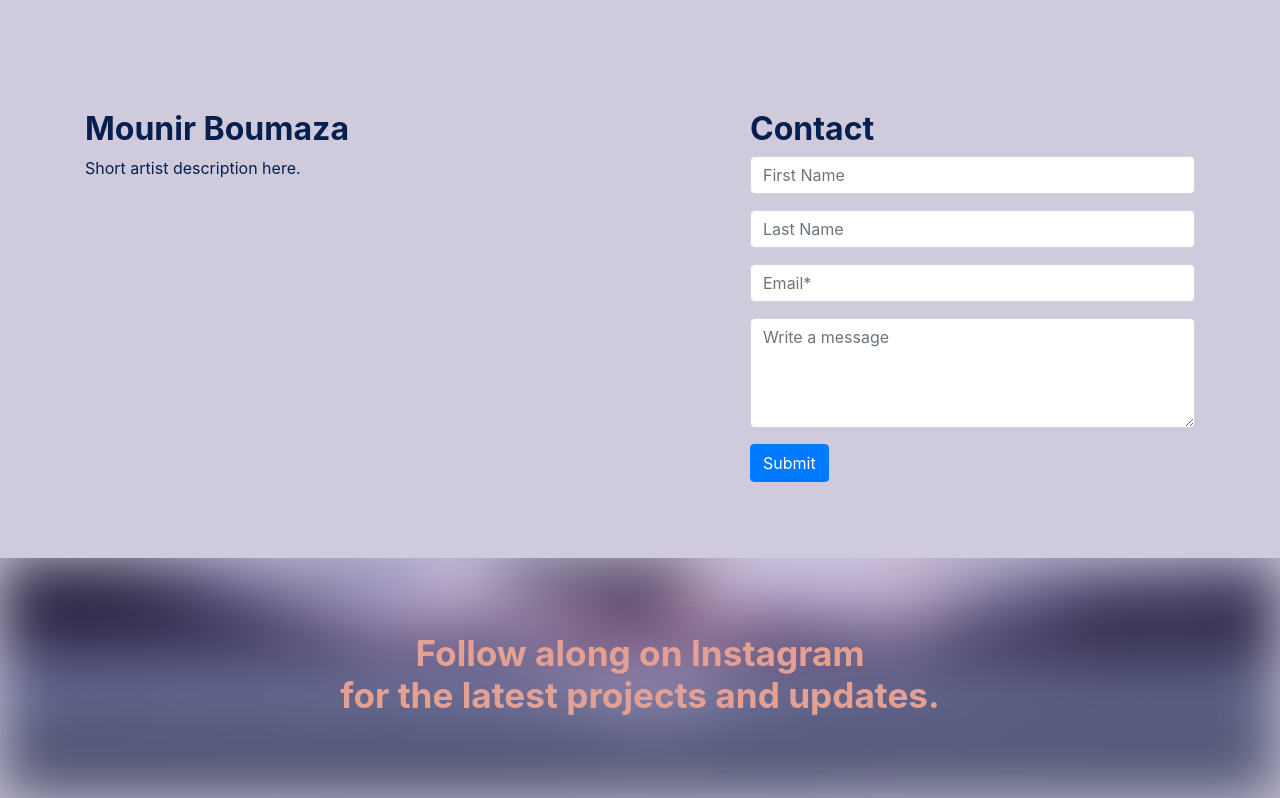
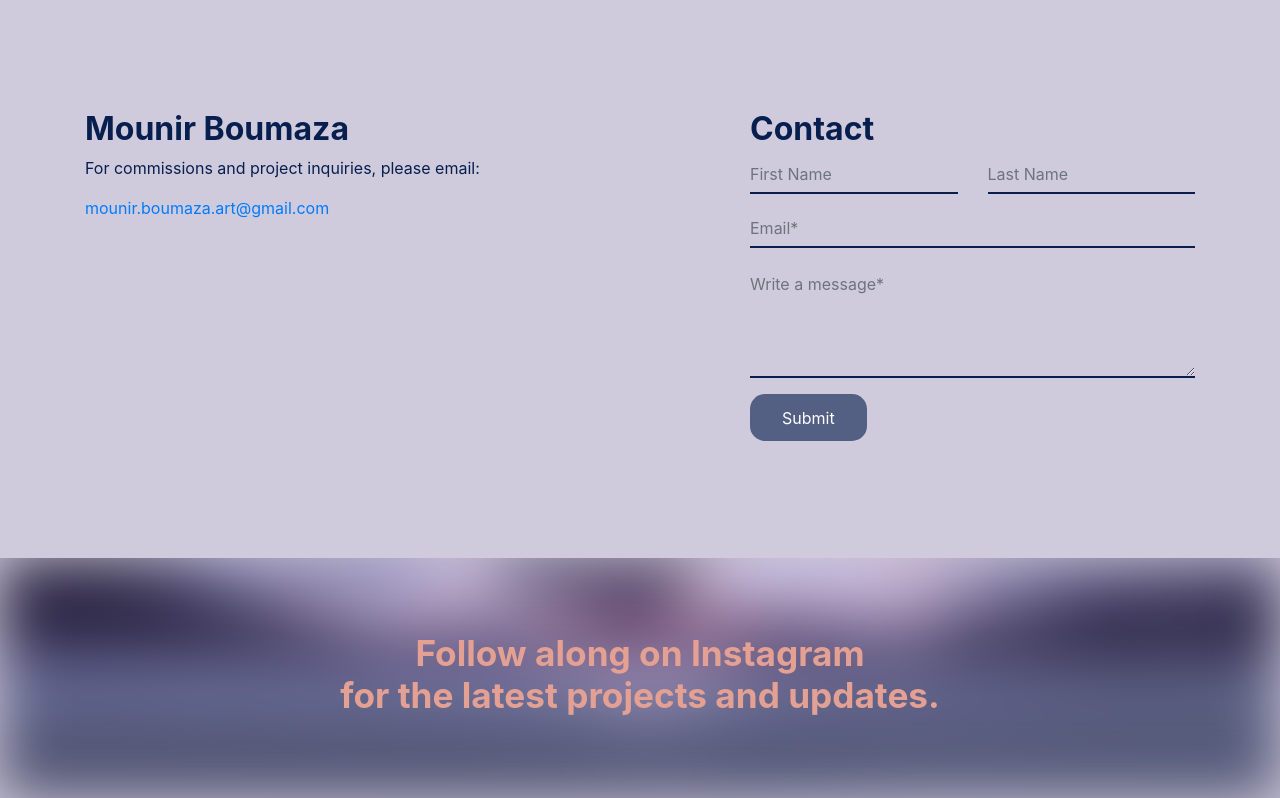
Before and after one commit to Mounir-Bmz/mounir-bmz-art, a plain HTML site: page index.html in a window 1280 px wide. Shown: the part 802-1600 px from the top of the page. Drawn offline with nearby package versions, Linux system fonts and the light colour scheme.

Commit message:
Contact maj

```diff
--- a/index.html
+++ b/index.html
@@ -13,8 +13,8 @@
 </head>
 
 <body>
-  <nav class="navbar navbar-expand-lg fixed-top bg-transparent">
-    <a class="navbar-brand" href="#">
+  <nav class="navbar navbar-expand-lg fixed-top bg-transparent navbar-dark">
+    <a class="navbar-brand" href="index.html">
       <img src="public/assets/images/june.png" alt="Logo">
     </a>
 
@@ -49,7 +49,6 @@
               <iframe src="https://player.vimeo.com/video/659304537?h=69ea53b13c" frameborder="0"
                 allow="autoplay; fullscreen; picture-in-picture" allowfullscreen></iframe>
             </div>
-
             <h1>Animation Demo Reel</h1>
           </div>
         </div>
@@ -61,25 +60,46 @@
     <div class="container container-section">
       <div class="row">
         <div class="col-md-7">
-          <h2>Mounir Boumaza</h2>
-          <p>Short artist description here.</p>
+          <div>
+            <h2>Mounir Boumaza</h2>
+            <p>
+              For commissions and project inquiries, please email:
+              <br>
+            </p>
+            <a href="mailto:mounir.boumaza.art@gmail.com">mounir.boumaza.art@gmail.com</a>
+          </div>
         </div>
+
         <div class="col-md-5">
           <form id="contact-form">
             <h2>Contact</h2>
-            <div class="form-group">
-              <input type="text" class="form-control" placeholder="First Name">
+            <div class="row">
+              <div class="col-md-6">
+                <div class="custom-form-control">
+                  <input type="text" class="form-control" placeholder="First Name">
+                </div>
+              </div>
+              <div class="col-md-6">
+                <div class="custom-form-control">
+                  <input type="text" class="form-control" placeholder="Last Name">
+                </div>
+              </div>
             </div>
-            <div class="form-group">
-              <input type="text" class="form-control" placeholder="Last Name">
+            <div class="row">
+              <div class="col-md-12">
+                <div class="custom-form-control">
+                  <input type="email" class="form-control" placeholder="Email*" required>
+                </div>
+              </div>
             </div>
-            <div class="form-group">
-              <input type="email" class="form-control" placeholder="Email*" required>
+            <div class="row">
+              <div class="col-md-12">
+                <div class="custom-form-control">
+                  <textarea class="form-control" rows="4" placeholder="Write a message*" required></textarea>
+                </div>
+              </div>
             </div>
-            <div class="form-group">
-              <textarea class="form-control" rows="4" placeholder="Write a message"></textarea>
-            </div>
-            <button type="submit" class="btn btn-primary">Submit</button>
+            <button type="button" class="btn btn-primary" id="sendEmailBtn">Submit</button>
           </form>
         </div>
       </div>
--- a/public/assets/css/styles.css
+++ b/public/assets/css/styles.css
@@ -62,6 +62,10 @@ h1, h2, h3{
   margin-bottom: 1.5rem;
 }
 
+.mainContent{
+  margin-top: 5rem;
+}
+
 /* SECTION CONTACT */
 
 .contact-section {
@@ -73,6 +77,37 @@ h1, h2, h3{
   padding-bottom: 7rem;
   height: 70vh;
   color: #071F4E;
+}
+
+/* Styles pour personnaliser les champs de formulaire */
+.custom-form-control {
+  position: relative;
+  margin-bottom: 1rem;
+}
+
+.custom-form-control input,
+.custom-form-control textarea {
+  border: none;
+  border-bottom: 2px solid #071F4E;
+  background-color: transparent!important;
+  border-radius: 0!important;
+  box-shadow: none!important;
+  transition: border-color 0.2s ease-in-out;
+  width: 100%; /* Utilise toute la largeur disponible */
+  padding: 0.5rem 0; /* Espacement du texte à l'intérieur */
+}
+
+.custom-form-control input:focus,
+.custom-form-control textarea:focus {
+  border-bottom: 1px solid #071F4E;
+}
+
+.btn-primary {
+  color: #fff;
+  background-color: #536083!important;
+  border: none!important;
+  border-radius: 15px!important;
+  padding: 0.7rem 2rem!important;
 }
 
 /* SECTION MESSAGE */
--- /dev/null
+++ b/public/assets/js/script.js
@@ -0,0 +1,12 @@
+// script.js
+
+document.addEventListener('DOMContentLoaded', function() {
+  var sendEmailBtn = document.getElementById('sendEmailBtn');
+
+  sendEmailBtn.addEventListener('click', function() {
+    var subject = encodeURIComponent("Message from Contact Form");
+    var body = encodeURIComponent("Please fill in your message here.");
+
+    window.location.href = "mailto:mounir.boumaza.art@gmail.com?subject=" + subject + "&body=" + body;
+  });
+});
```
Also changed, not shown: 1 other file.
